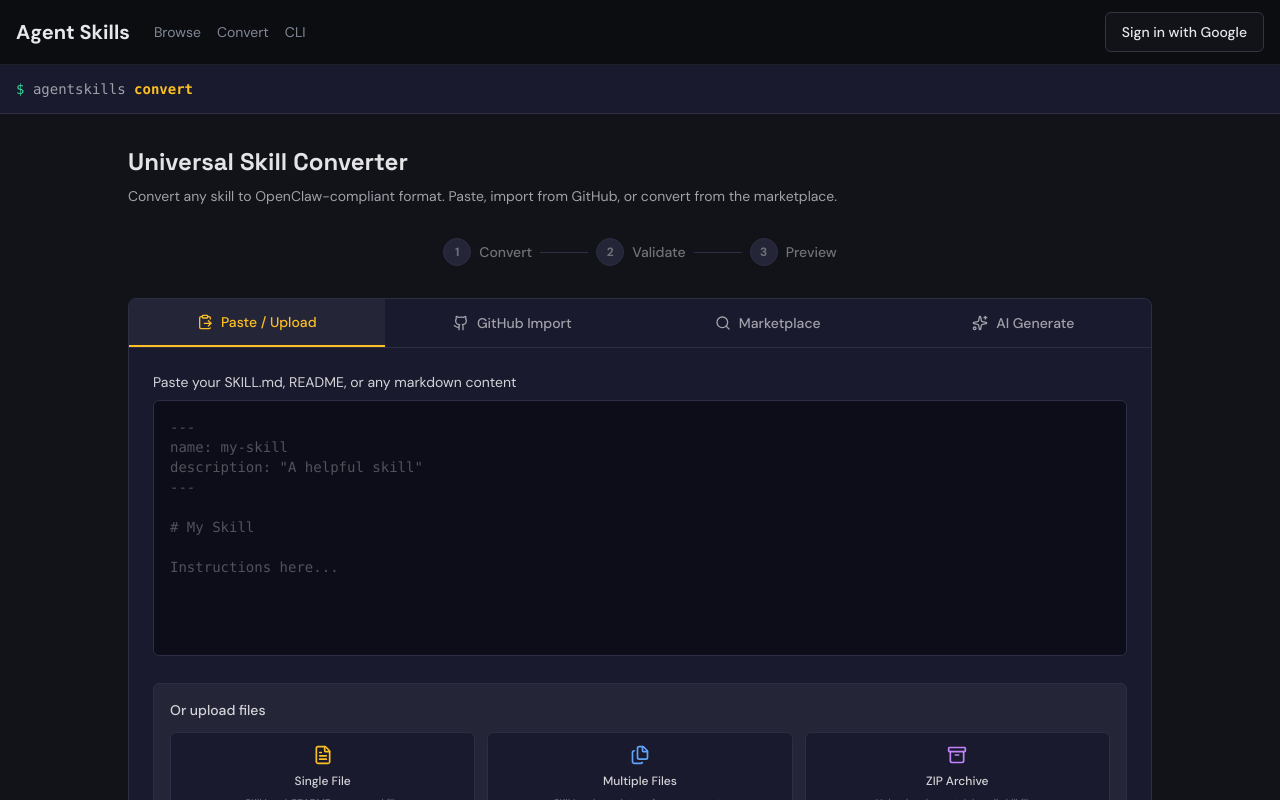
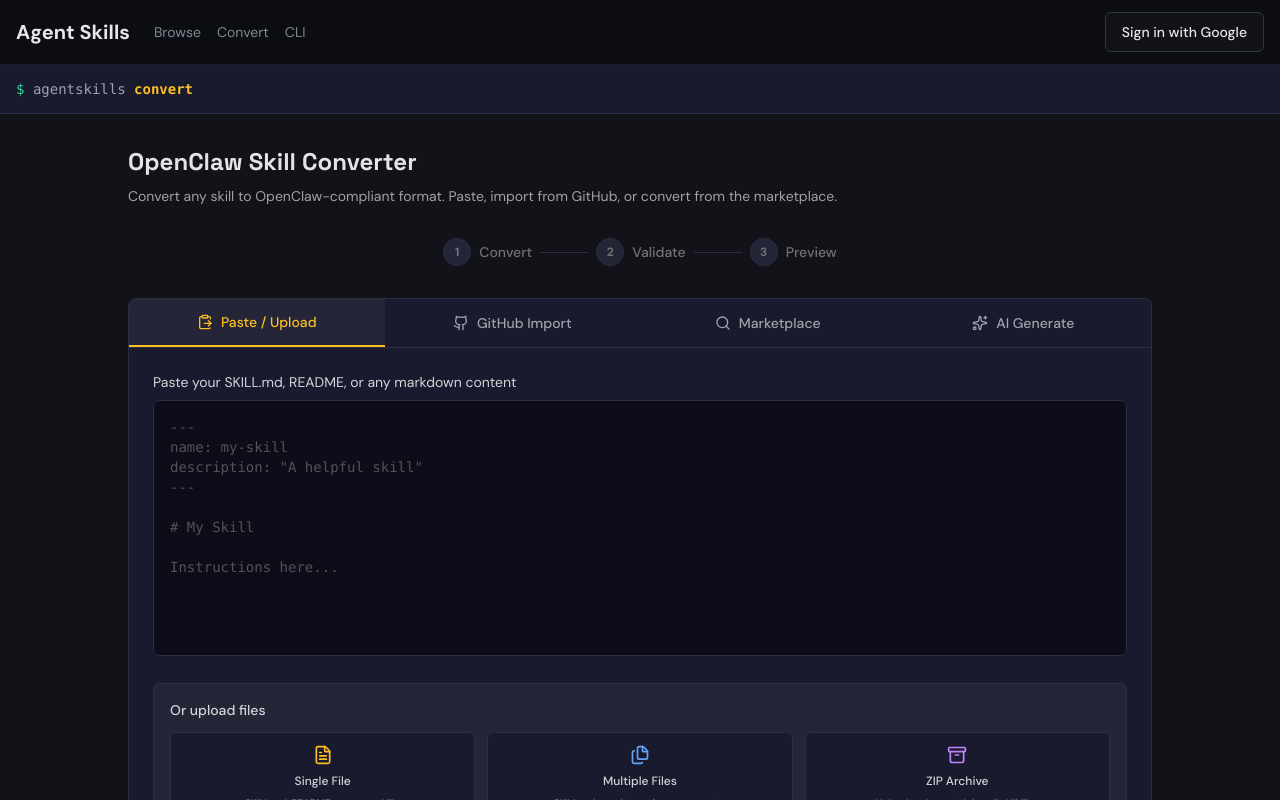
Before and after one commit to jeffli2002/agentskills, a React (Vite) app in the folder apps/web/: page /convert in a window 1280 px wide. Shown: the top 800 px of the page. Built offline with nearby package versions, Linux system fonts and the light colour scheme; no server answers.

Commit message:
rename: Universal Skill Converter -> OpenClaw Skill Converter
Co-Authored-By: Claude Opus 4.6 <noreply@anthropic.com>

```diff
--- a/apps/web/src/pages/ConvertPage.js
+++ b/apps/web/src/pages/ConvertPage.js
@@ -323,7 +323,7 @@ export function ConvertPage() {
         }
     };
     // ─── Render ──────────────────────────────────────────────────────────────
-    return (_jsxs("div", { className: "min-h-screen bg-background", children: [_jsx("div", { className: "bg-[#1a1a2e] border-b border-[#2d2d44] py-3 px-4", children: _jsx("div", { className: "container mx-auto", children: _jsxs("code", { className: "font-mono text-sm text-[#e4e4e7]", children: [_jsx("span", { className: "text-emerald-400", children: "$" }), ' ', _jsx("span", { className: "text-zinc-400", children: "agentskills" }), ' ', _jsx("span", { className: "text-amber-400 font-semibold", children: "convert" }), result && (_jsxs(_Fragment, { children: [_jsx("span", { className: "text-zinc-500", children: " --source " }), _jsx("span", { className: "text-emerald-400", children: result.original.source })] }))] }) }) }), _jsx("div", { className: "container mx-auto px-4 py-8", children: _jsxs("div", { className: "max-w-5xl mx-auto", children: [_jsxs("div", { className: "mb-8", children: [_jsx("h1", { className: "text-2xl font-bold text-[#e4e4e7] mb-2", children: "Universal Skill Converter" }), _jsx("p", { className: "text-zinc-400 text-sm", children: "Convert any skill to OpenClaw-compliant format. Paste, import from GitHub, or convert from the marketplace." })] }), _jsx("div", { className: "mb-8", children: _jsx("div", { className: "flex items-center justify-center gap-2", children: PIPELINE_STEPS.map((step, i) => {
+    return (_jsxs("div", { className: "min-h-screen bg-background", children: [_jsx("div", { className: "bg-[#1a1a2e] border-b border-[#2d2d44] py-3 px-4", children: _jsx("div", { className: "container mx-auto", children: _jsxs("code", { className: "font-mono text-sm text-[#e4e4e7]", children: [_jsx("span", { className: "text-emerald-400", children: "$" }), ' ', _jsx("span", { className: "text-zinc-400", children: "agentskills" }), ' ', _jsx("span", { className: "text-amber-400 font-semibold", children: "convert" }), result && (_jsxs(_Fragment, { children: [_jsx("span", { className: "text-zinc-500", children: " --source " }), _jsx("span", { className: "text-emerald-400", children: result.original.source })] }))] }) }) }), _jsx("div", { className: "container mx-auto px-4 py-8", children: _jsxs("div", { className: "max-w-5xl mx-auto", children: [_jsxs("div", { className: "mb-8", children: [_jsx("h1", { className: "text-2xl font-bold text-[#e4e4e7] mb-2", children: "OpenClaw Skill Converter" }), _jsx("p", { className: "text-zinc-400 text-sm", children: "Convert any skill to OpenClaw-compliant format. Paste, import from GitHub, or convert from the marketplace." })] }), _jsx("div", { className: "mb-8", children: _jsx("div", { className: "flex items-center justify-center gap-2", children: PIPELINE_STEPS.map((step, i) => {
                                     const isActive = currentStep === step.id || currentStep === 'preview';
                                     const isComplete = (step.id === 'convert' && (currentStep === 'validate' || currentStep === 'preview'))
                                         || (step.id === 'validate' && currentStep === 'preview');
--- a/apps/web/src/pages/ConvertPage.tsx
+++ b/apps/web/src/pages/ConvertPage.tsx
@@ -440,7 +440,7 @@ export function ConvertPage() {
           {/* Header */}
           <div className="mb-8">
             <h1 className="text-2xl font-bold text-[#e4e4e7] mb-2">
-              Universal Skill Converter
+              OpenClaw Skill Converter
             </h1>
             <p className="text-zinc-400 text-sm">
               Convert any skill to OpenClaw-compliant format. Paste, import from GitHub, or convert from the marketplace.
--- a/apps/web/src/pages/HomePage.js
+++ b/apps/web/src/pages/HomePage.js
@@ -42,7 +42,7 @@ const features = [
         icon: Brain
     },
     {
-        title: 'Universal Converter',
+        title: 'OpenClaw Converter',
         description: 'Convert any skill to OpenClaw format. Paste, import from GitHub, or transform marketplace skills with validation.',
         icon: ArrowRightLeft
     },
--- a/apps/web/src/pages/HomePage.tsx
+++ b/apps/web/src/pages/HomePage.tsx
@@ -74,7 +74,7 @@ const features = [
     icon: Brain
   },
   {
-    title: 'Universal Converter',
+    title: 'OpenClaw Converter',
     description: 'Convert any skill to OpenClaw format. Paste, import from GitHub, or transform marketplace skills with validation.',
     icon: ArrowRightLeft
   },
```
